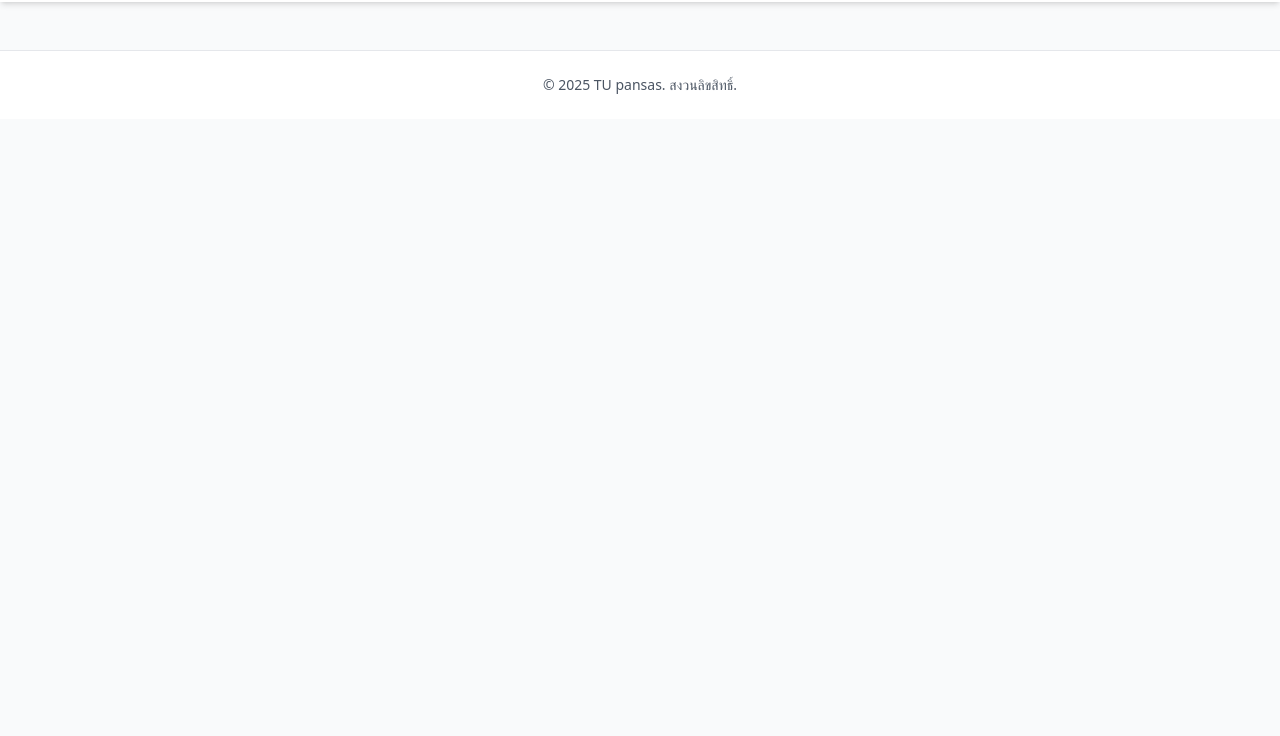
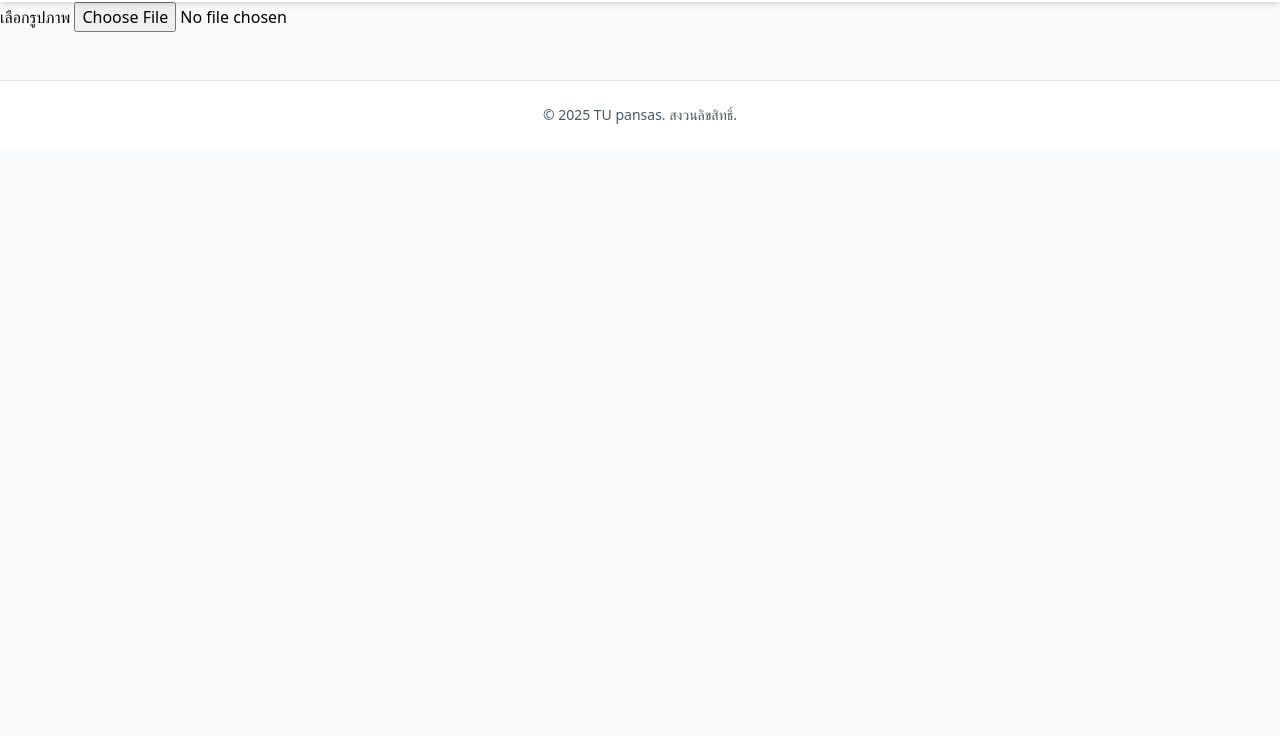
Before and after one commit to thanasitpause/TU-pup, a website: page test.html in a window 1280 px wide. Shown: the part 64-800 px from the top of the page. Drawn offline with nearby package versions, Linux system fonts and the light colour scheme.

Commit message:
ทดลองการแทรกภาพ 1
ก๊อปจากโค้ดมาทดลอง

```diff
--- a/test.html
+++ b/test.html
@@ -58,7 +58,11 @@
         </div>
     </nav>
 
-
+    <div class="main">
+      <label for="file-input" class="custom-file-upload">เลือกรูปภาพ</label>
+      <input id="file-input" type="file" accept="image/*" onchange="">
+      <img id="preview" class="preview" src="#" alt="Preview" style="display: none;">
+    </div>
 
 
 
```
